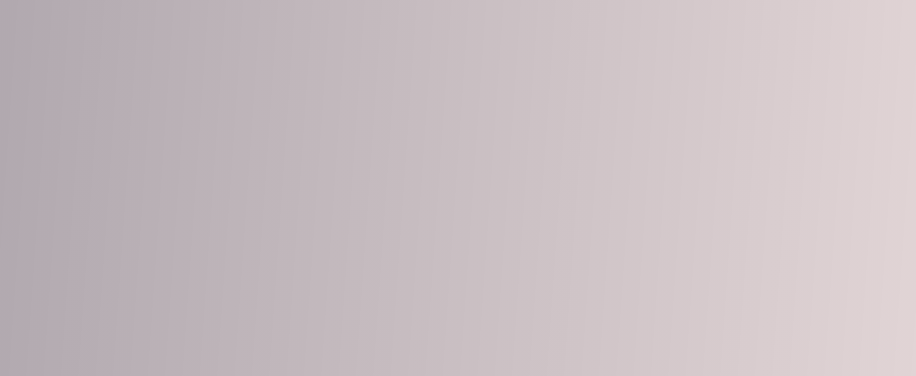
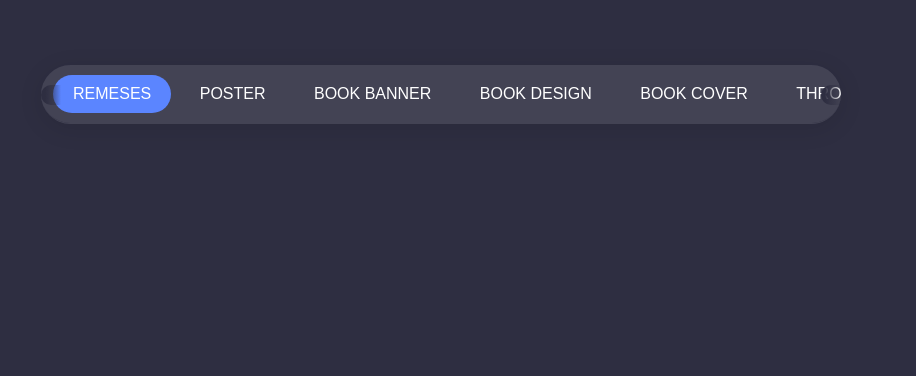
Before and after one commit to wesi007/Rameses, a plain HTML site: page index.html in a window 1280 px wide. Shown: the top 376 px of the page, without its empty margins (199-1115 px from the left). Drawn offline with Linux system fonts and the light colour scheme.

Commit message:
NewNavigation

```diff
--- a/index.html
+++ b/index.html
@@ -8,23 +8,26 @@
     </head>
 
     <body>
-        <div class="container">
-            <div class=" Nav firstPage">
-                <h1>Rameses</h1>
+        <section class="main-container">
+            <div class="tab-nav-bar">
+                <div class="tab-navigation">
+                    <i class="uil uil-angle-left left-btn"></i>
+                    <i class="uil uil-angle-right right-btn"></i>
+                    <ul class="tab-menu">
+                        <li class="tab-btn active">REMESES</li>
+                        <li class="tab-btn">POSTER</li>
+                        <li class="tab-btn">BOOK BANNER</li>
+                        <li class="tab-btn">BOOK DESIGN </li>
+                        <li class="tab-btn">BOOK COVER</li>
+                        <li class="tab-btn">THRONE ROOM </li>
+                    </ul>
+                </div>
             </div>
+        </section>
 
-            <div class=" Nav SecondPage">
-                <h1>PROMOTIONAL POSTERS</h1>
-            </div>
+        <script src="script.js"></script>
 
-            <div class=" Nav ThirdPage">
-                <h1>BOOK COVER</h1>
-            </div>
 
-            <div class=" Nav FourthPage">
-                <h1>THRONE ROOM</h1>
-            </div>
-        </div>
 
 
 
--- a/main.css
+++ b/main.css
@@ -1,3 +1,15 @@
+:root{
+    --first-color: #2e2e41;
+    --second-color: #5b85ff;
+    --third-color: #434354;
+    --text-color:#fff;
+
+    --box-shadow: 0 5px 25px rgba(2, 2, 2, 0.1);
+    --text-shadow:0 5px 25px rgba(2, 2, 2, 0.1);
+
+
+}
+
 *{
     margin: 0;
     padding: 0;
@@ -5,60 +17,106 @@
     box-sizing: border-box;
 }
 
-.container{
-    width: 100%;
-    height: 100vh;
-    overflow-y: scroll;
-    scroll-snap-type: y mandatory;
+body{
+    background: var(--first-color);
+    color: var(--text-color);
+}
+
+section{
+    position: relative;
+    margin: 0 80px;
+    transition: 0.5s ease;
 
 }
 
-.Nav{
-    width: 100%;
-    height: 100vh;
-    display: flex;
-    align-items: center;
-    justify-content: center;
-    flex-direction: column;
-    scroll-snap-align: start;
+.main-container{
+    position: relative;
 }
 
-.firstPage{
-    background-color: #f1f1f1;
-    width: 100%;
-    height: 100vh;
-    display: flex;
-    align-items: center;
-    justify-content: center;
-    background: linear-gradient(454deg, #4f404f80, #9553);
-}
-
-.SecondPage{
-    background-color: #f1f1f1;
-    width: 100%;
-    height: 100vh;
-    display: flex;
-    align-items: center;
-    justify-content: center;
-}
-
-.ThirdPage{
-    background-color: #f1f1f1;
-    width: 100%;
-    height: 100vh;
-    display: flex;
-    align-items: center;
-    justify-content: center;
-    background: linear-gradient(454deg, #467ac780, #9553);
+.tab-nav-bar{
+    position: relative;
+    margin: 65px 10px 40px 10px;
 
 }
 
-.FourthPage{
-    background-color: #f1f1f1;
-    width: 100%;
-    height: 100vh;
+.tab-navigation{
+    position: relative;
     display: flex;
+    justify-content: center;
     align-items: center;
-    justify-content: center;
-    background: linear-gradient(454deg, #f7222280, rgba(83, 216, 43, 0.2));
+    max-width: fit-content;
+    margin: 0 auto;
+
 }
+.tab-menu{
+    color: var(--text-color);
+    list-style: none;
+    background: var(--third-color);
+    max-width: 800px;
+    padding:10px;
+    white-space: nowrap;
+    border-bottom: 1px solid var(--third-color);
+    border-radius: 50px;
+    box-shadow:var(--box-shadow);
+    overflow-x: auto;
+    user-select: none;
+
+
+}
+
+.tab-menu::-webkit-scrollbar{
+    display: none;
+}
+
+.tab-btn{
+    color: var(--text-color);
+    display: inline-block;
+    font-size: 1em;
+    font-weight: 400;
+    margin: 0 2px;
+    padding: 10px 20px;
+    border-radius: 30px;
+    cursor: pointer;
+    user-select: none;
+    transition: 0.3s ease;
+
+
+}
+
+.tab-btn:hover{
+    background: var(--first-color);
+
+}
+
+.tab-btn.active{
+    background: var(--second-color);
+
+
+}
+
+.left-btn, .right-btn{
+    position: absolute;
+    color: var(--text-color);
+    font-size: 1.8em;
+    padding: 10px;
+    cursor:pointer
+
+}
+
+.left-btn{
+    left:0;
+    background: linear-gradient(to left, transparent, var(--first-color) 80%);
+    border-top-left-radius:30px;
+    border-bottom-left-radius:30px;
+
+
+}
+
+.right-btn{
+    right:0;
+    background: linear-gradient(to left, transparent, var(--first-color) 80%);
+    border-top-left-radius:30px;
+    border-bottom-left-radius:30px;
+
+
+}
```
Also changed, not shown: Images/IMG-20240423-WA0005.jpg (added), Images/book banner.jpg (added), Images/book design.jpg (added), Images/bookcover.jpg (added), Images/poster.jpg (added), Images/throne room.jpg (added), script.js (added).
